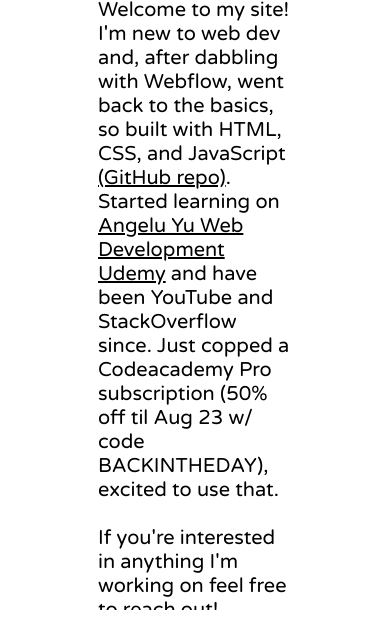
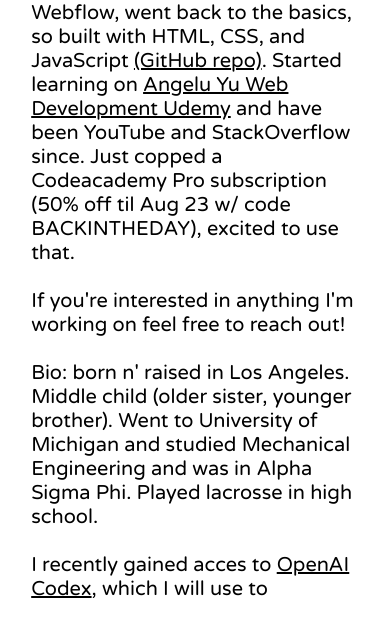
Before and after one commit to ianwatts22/ianwatts.site, a plain HTML site: page index.html in a window 390 px wide. Shown: the part 226-844 px from the top of the page. Drawn offline with nearby package versions, Linux system fonts and the light colour scheme; a script that the page names is missing.

Commit message:
fixed wattsfam

```diff
--- a/style.css
+++ b/style.css
@@ -67,3 +67,15 @@
 .icons {
   width: 30px;
 }
+
+/* propertiers for mobile screens */
+@media only screen and (max-width: 600px) {
+  body {
+    margin: 5%;
+    padding: 3%;
+  }
+  /* enable scrolling */
+  html {
+    overflow: auto;
+  }
+}
```
